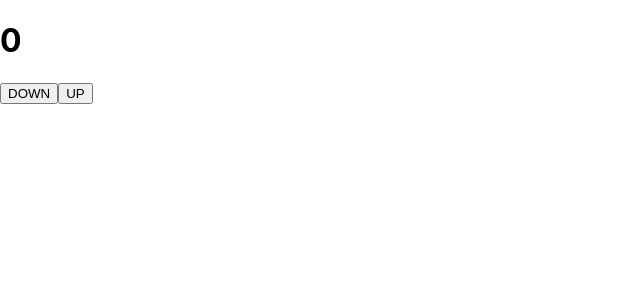
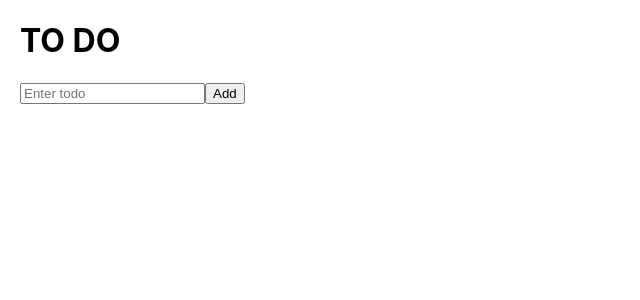
Before and after one commit to hothanhtai/ReactUseState, a React (Create React App) app: page / in a window 1280 px wide. Shown: the top 300 px of the page, without its empty margins (0-640 px from the left). Built offline with nearby package versions, Linux system fonts and the light colour scheme.

Commit message:
useReducer_with_TODOLIST

```diff
--- a/src/App.js
+++ b/src/App.js
@@ -192,23 +192,92 @@ import Content from './Content';
 
 //===================useReducer=======================
 
-const initState = 0
+// const initState = 0
 
-const UP_ACTION = 'up'
-const DOWN_ACTION = 'down'
+// const UP_ACTION = 'up'
+// const DOWN_ACTION = 'down'
 
-const reducer = (state, actions) => {
-  switch (actions) {
-    case UP_ACTION:
-      return state + 1
+// const reducer = (state, actions) => {
+//   switch (actions) {
+//     case UP_ACTION:
+//       return state + 1
 
-    case DOWN_ACTION:
-      return state - 1
-    default:
-      throw new Error('Invalid action')
+//     case DOWN_ACTION:
+//       return state - 1
+//     default:
+//       throw new Error('Invalid action')
+//   }
+// }
+
+//===================TO DO USE useReducer()========================
+//InitState
+const initState = {
+  job:'',
+  jobs: []
+}
+
+//Actions
+const SET_JOB = 'set_job'
+const ADD_JOB = 'add_job'
+const DELETE_JOB = 'delete_job'
+
+const setJob = payload => {
+  return {
+    type: SET_JOB,
+    payload
+  }
+}
+const addJob = payload => {
+  return {
+    type: ADD_JOB,
+    payload
+  }
+}
+const deleteJob = payload => {
+  return {
+    type: DELETE_JOB,
+    payload
   }
 }
 
+//Reducer
+const reducer = (state, action) => {
+  console.log('Action: ', action)
+  console.log('State: ', state)
+
+  let newState
+
+  switch (action.type) {
+    case SET_JOB:
+      newState = {
+        ...state,
+        job: action.payload
+      }
+      break
+    case ADD_JOB:
+      newState = {
+        ...state,
+        jobs: [...state.jobs,action.payload]
+      }
+      break
+    case DELETE_JOB:
+      const newJobs = [...state.jobs]
+
+      newJobs.splice(action.payload,1)
+      newState = {
+        ...state,
+        jobs: newJobs
+      }
+      break
+
+    default:
+      throw new Error('Invalid action')
+
+  }
+  console.log('New State: ', newState)
+  return newState
+
+}
 
 function App(){
   // const [show, setShow] = useState(false)
@@ -242,7 +311,21 @@ function App(){
 
 //===================useReducer===============================
 
-const [count, dispatch] = useReducer(reducer, initState)
+// const [count, dispatch] = useReducer(reducer, initState)\
+
+
+//====================TO DO =========================
+const jobRef = useRef()
+const [state, dispatch] = useReducer(reducer, initState)
+const { job, jobs } = state
+
+
+
+const handleSubmit =() => {
+  dispatch(addJob(job))
+  dispatch(setJob(''))
+  jobRef.current.focus()
+}
 
 
 
@@ -251,7 +334,7 @@ const [count, dispatch] = useReducer(reducer, initState)
       //   <button onClick={() => setShow(!show)}>Show</button>
       //    {show&& <Content/>}
       // </div>
-      <div>
+      <div style={{padding: '0 20px'}}>
         { /* <Content onIncrease={handleIncrease}/>
         <h1>{count}</h1> */ }
          {/* <input
@@ -281,13 +364,30 @@ const [count, dispatch] = useReducer(reducer, initState)
             ) )
           }
         </ul> */}
-        <h1>{count}</h1>
+        {/* <h1>{count}</h1>
         <button
           onClick={() => dispatch(DOWN_ACTION)}
         >DOWN</button>
         <button
           onClick={() => dispatch(UP_ACTION)}
-        >UP</button>
+        >UP</button> */}
+
+        <h1>TO DO</h1>
+        <input
+          ref={jobRef}
+          value={job}
+          placeholder='Enter todo'
+          onChange={e => {
+            dispatch(setJob(e.target.value))
+
+          }}
+         />
+         <button onClick={handleSubmit}>Add</button>
+         <ul>
+            {jobs.map((job,index) => (
+              <li key={index}>{job} <span onClick={() => dispatch(deleteJob(index))}>&times;</span></li>
+            ))}
+         </ul>
 
 
 
```
